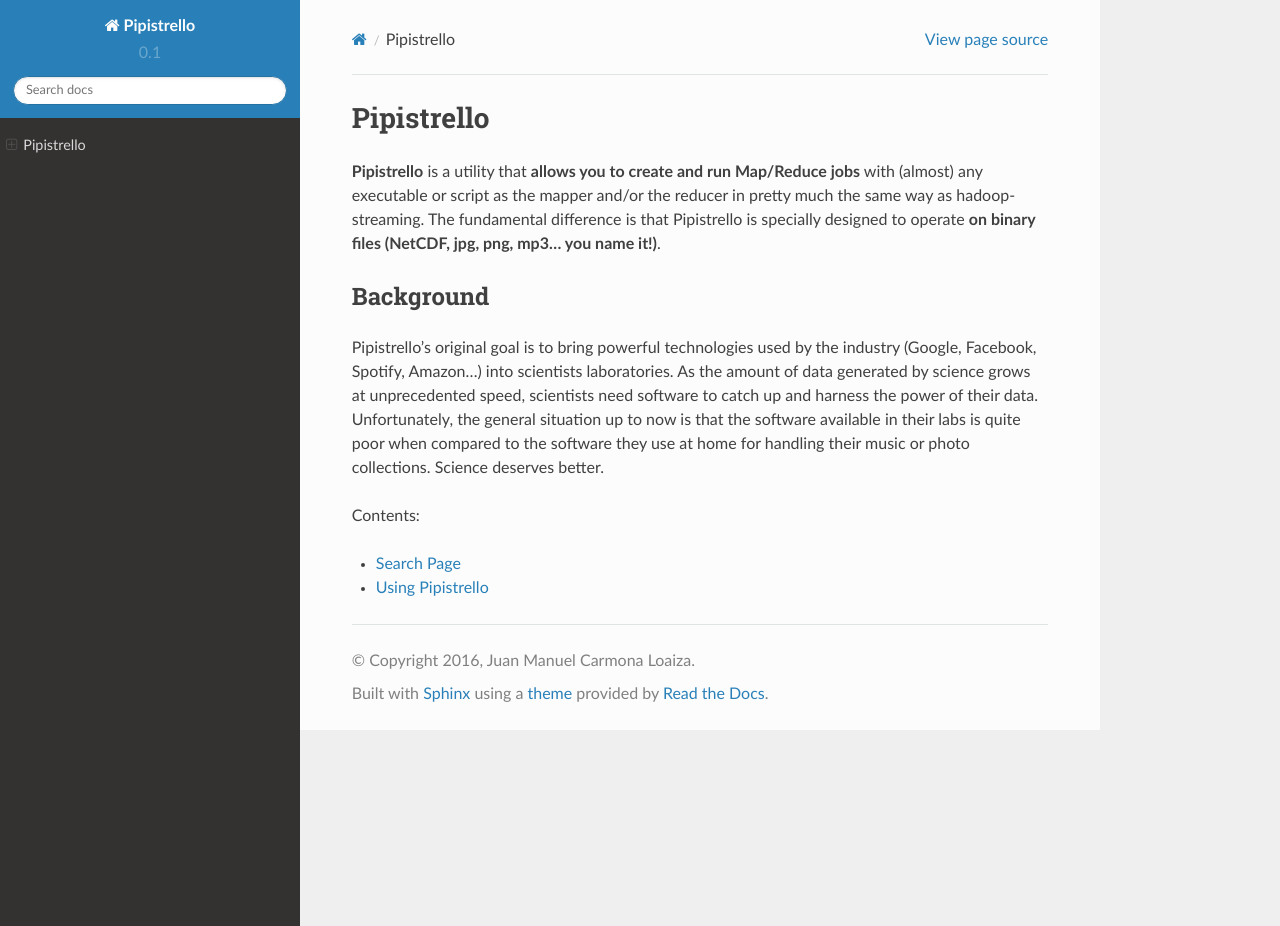
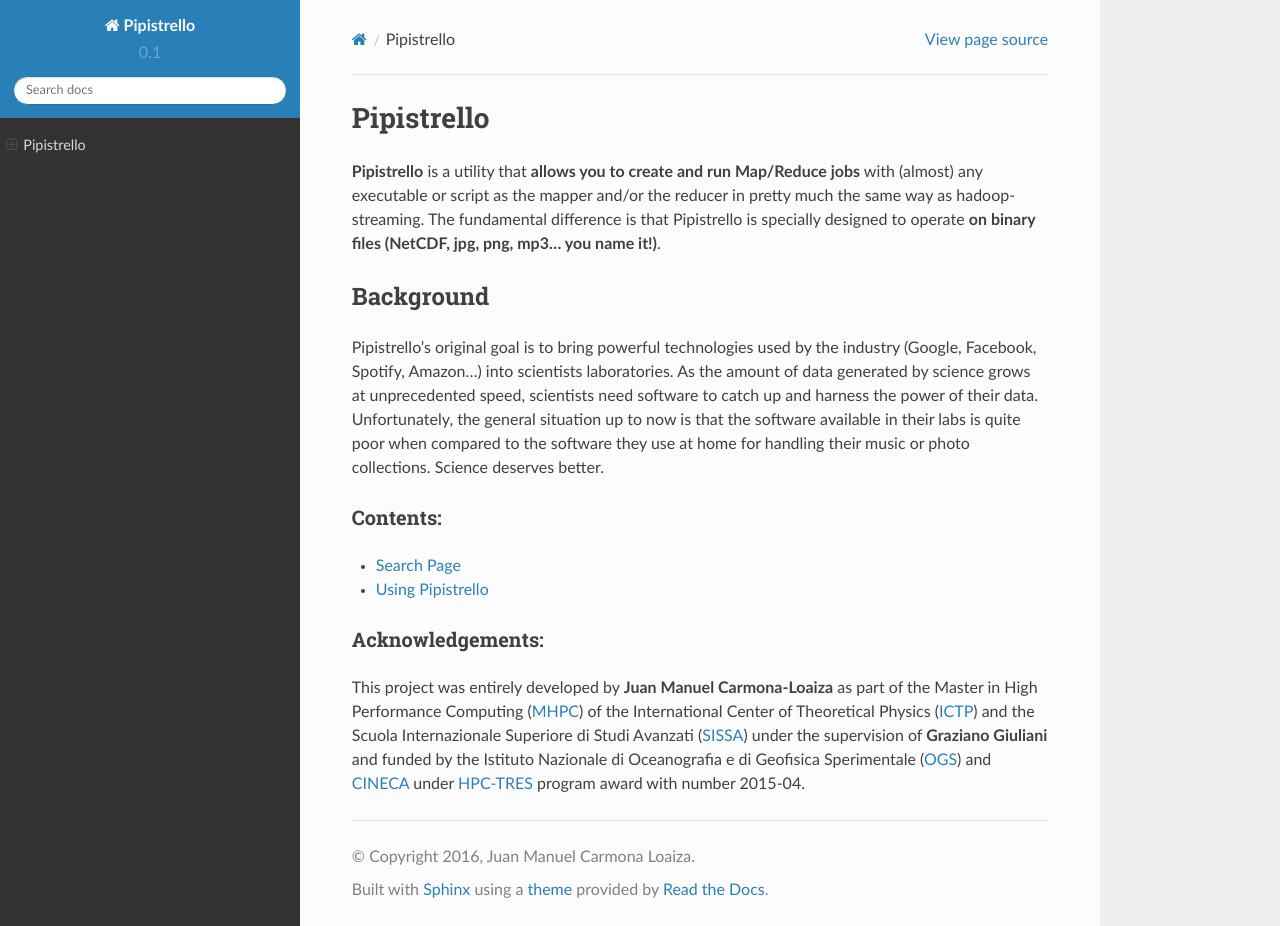
Before and after one commit to juanmcloaiza/Pipistrello, a Sphinx documentation site: the page built from docs/index.rst, in a window 1280 px wide and 926 px high. Built offline with Sphinx 7.4.7 and the Read the Docs theme 2.0.0, drawn with Linux system fonts in a browser that asks for light colours; formulas are drawn with MathJax 3.

Commit message:
Update index.rst

```diff
--- a/docs/index.rst
+++ b/docs/index.rst
@@ -23,11 +23,10 @@
 
 
 Contents:
+^^^^^^^^^
 
 .. toctree::
    :maxdepth: 2
-
-
 
 .. Indices and tables
 .. ==================
@@ -36,3 +35,9 @@
 .. * :ref:`modindex`
 * :ref:`search`
 * :ref:`readme`
+
+
+Acknowledgements:
+^^^^^^^^^^^^^^^^^
+
+This project was entirely developed by **Juan Manuel Carmona-Loaiza** as part of the Master in High Performance Computing (`MHPC <http://www.mhpc.it>`_) of the International Center of Theoretical Physics (`ICTP <http://www.ictp.it>`_) and the Scuola Internazionale Superiore di Studi Avanzati (`SISSA <http://www.sissa.it>`_) under the supervision of **Graziano Giuliani** and funded by the Istituto Nazionale di Oceanografia e di Geofisica Sperimentale (`OGS <http://www.ogs.trieste.it>`_) and `CINECA <http://www.cineca.it>`_ under `HPC-TRES <http://www.cineca.it/en/news/ogs-cineca-agreement-hpc-training-and-research-earth-sciences>`_ program award with number 2015-04.
```
